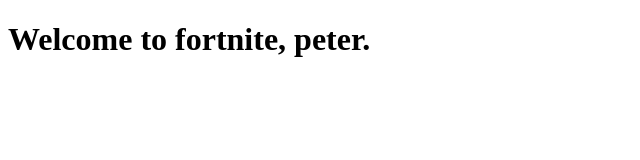
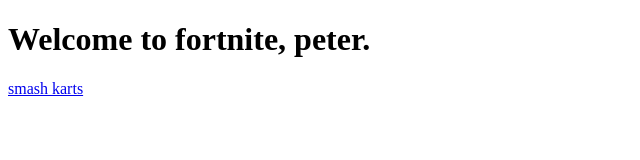
Before and after one commit to 1Tin-Le/UnblockyWockies, a plain HTML site: page index.html in a window 1280 px wide. Shown: the full height of the page, 0-640 px from the left. Drawn offline with Linux system fonts and the light colour scheme.

Commit message:
first attempt on making smash kerts work

```diff
--- a/index.html
+++ b/index.html
@@ -1,2 +1,4 @@
 <!DOCTYPE HTML>
 <h1> Welcome to fortnite, peter.</h1>
+
+<a href="games/smashkarts/index.html">smash karts</a>
```
